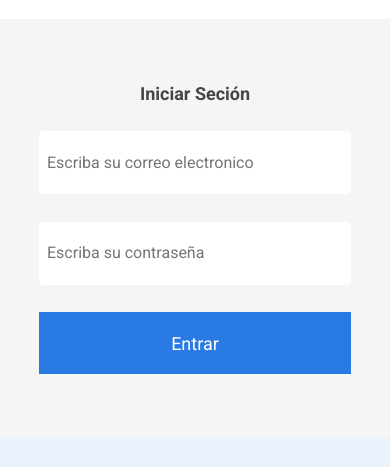
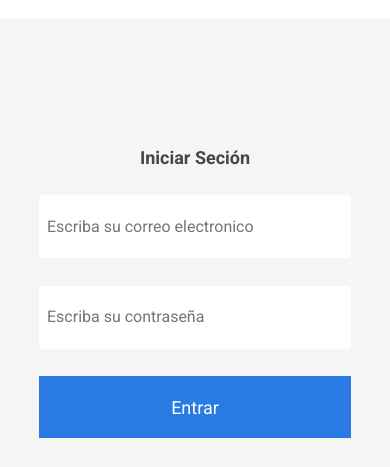
Before and after one commit to Gefq2021/AluraGeek_e-commerce, a plain HTML site: page login.html in a window 390 px wide. Shown: the part 53-520 px from the top of the page. Drawn offline with Linux system fonts and the light colour scheme.

Commit message:
modificamos el padding del main para mobile

```diff
--- a/css/styles-main-login.css
+++ b/css/styles-main-login.css
@@ -61,6 +61,9 @@
 
 /* MOBILE */
 @media screen and (max-width: 424px) {
+    .main__login {
+        padding: 8rem 0;
+    }
     .form__login {
         width: 80%;
     }
```
